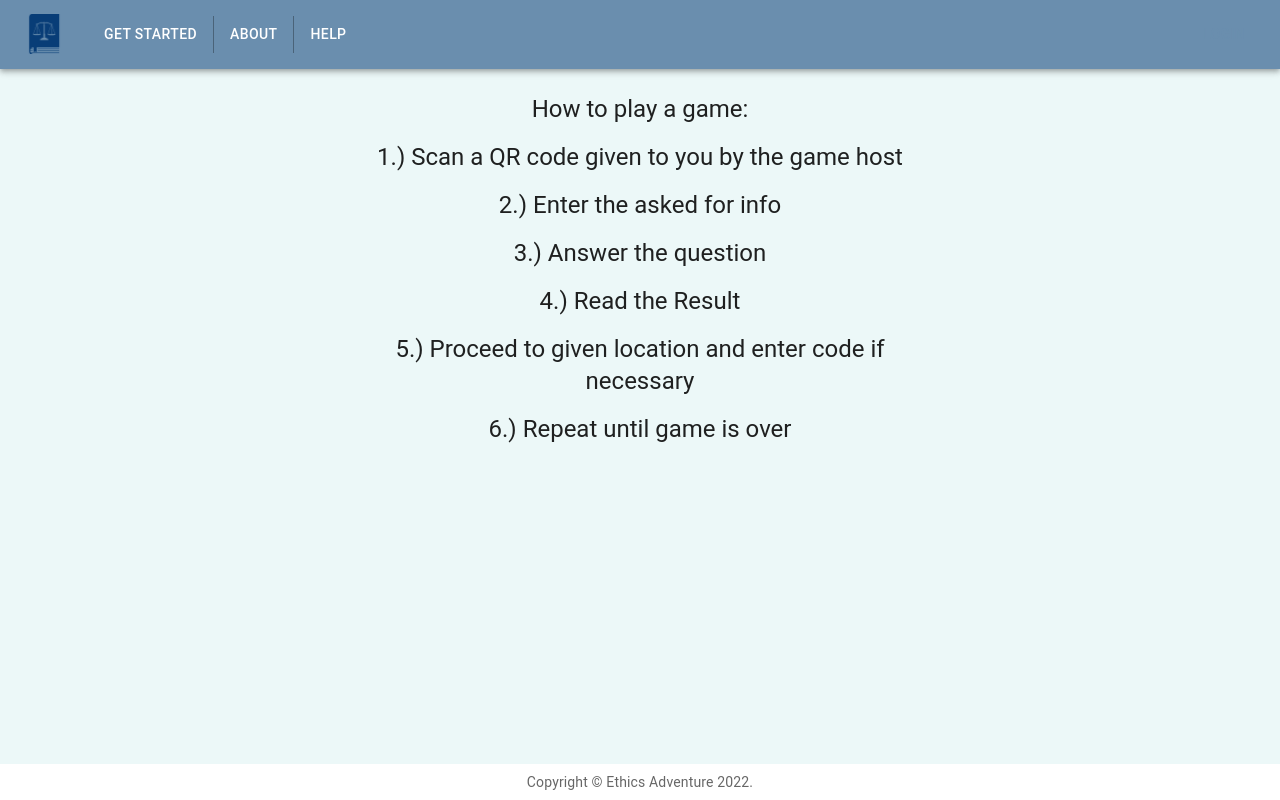
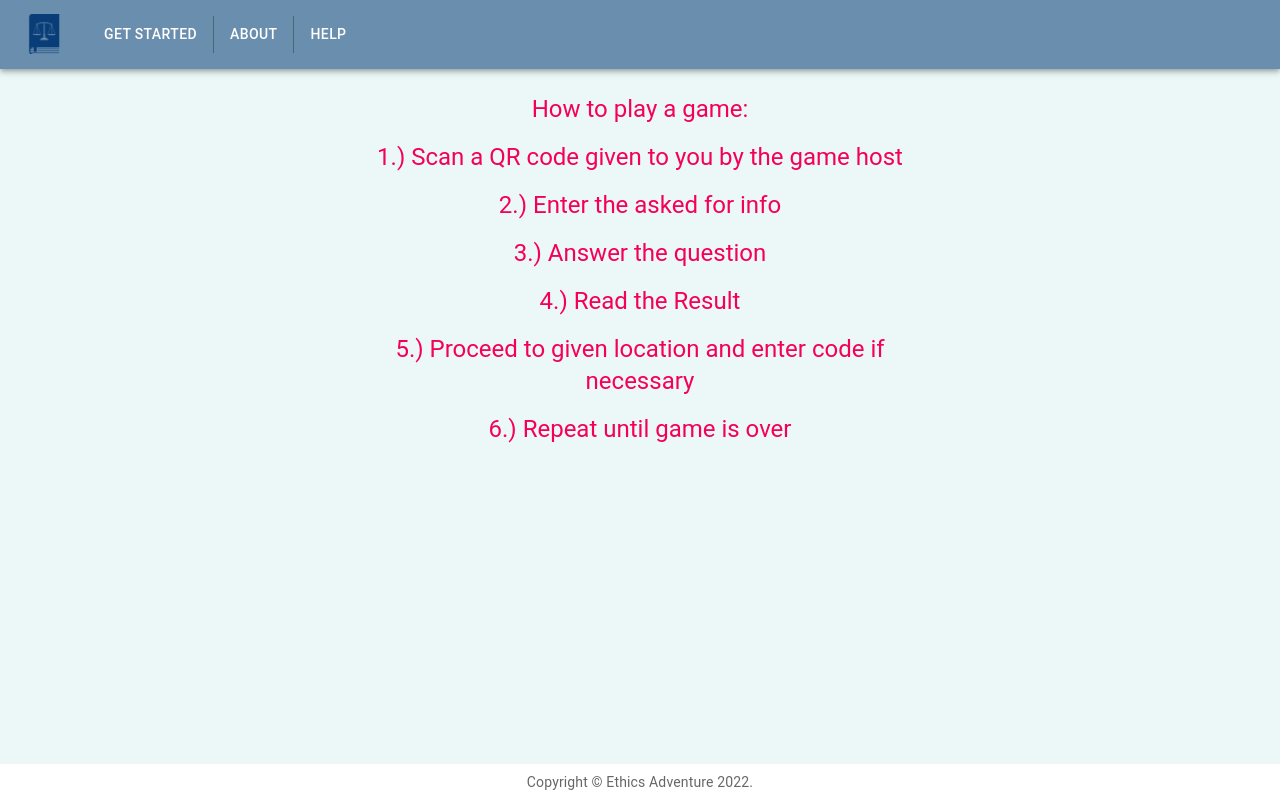
Before and after one commit to WilSimpson/SEP_2022, a React (Create React App) app in the folder frontend/: page /started in a window 1280 px wide. Built offline with nearby package versions, Linux system fonts and the light colour scheme.

Commit message:
Fixing more runtime errors

```diff
--- a/frontend/src/components/game/gameCode.js
+++ b/frontend/src/components/game/gameCode.js
@@ -105,7 +105,7 @@ class GameCode extends React.Component {
 
   render() {
     return (
-      <Grid container spacing={0} direction="column">
+      <Grid spacing={0} direction="column">
         <Box sx={{pb: 2}}>
           <Box sx={{pb: 2}}>
             {this.state.errMsg && (
--- a/frontend/src/pages/public/Knowledge.js
+++ b/frontend/src/pages/public/Knowledge.js
@@ -21,7 +21,7 @@ export default function Knowledge() {
             <Typography
               variant="h5"
               align="center"
-              color="text.secondary"
+              color="secondary"
               paragraph
             >
               How to play a game:
@@ -29,7 +29,7 @@ export default function Knowledge() {
             <Typography
               variant="h5"
               align="center"
-              color="text.secondary"
+              color="secondary"
               paragraph
             >
               1.) Scan a QR code given to you by the game host
@@ -37,7 +37,7 @@ export default function Knowledge() {
             <Typography
               variant="h5"
               align="center"
-              color="text.secondary"
+              color="secondary"
               paragraph
             >
               2.) Enter the asked for info
@@ -45,7 +45,7 @@ export default function Knowledge() {
             <Typography
               variant="h5"
               align="center"
-              color="text.secondary"
+              color="secondary"
               paragraph
             >
               3.) Answer the question
@@ -53,7 +53,7 @@ export default function Knowledge() {
             <Typography
               variant="h5"
               align="center"
-              color="text.secondary"
+              color="secondary"
               paragraph
             >
               4.) Read the Result
@@ -61,7 +61,7 @@ export default function Knowledge() {
             <Typography
               variant="h5"
               align="center"
-              color="text.secondary"
+              color="secondary"
               paragraph
             >
               5.) Proceed to given location and enter code if necessary
@@ -69,7 +69,7 @@ export default function Knowledge() {
             <Typography
               variant="h5"
               align="center"
-              color="text.secondary"
+              color="secondary"
               paragraph
             >
               6.) Repeat until game is over
```
